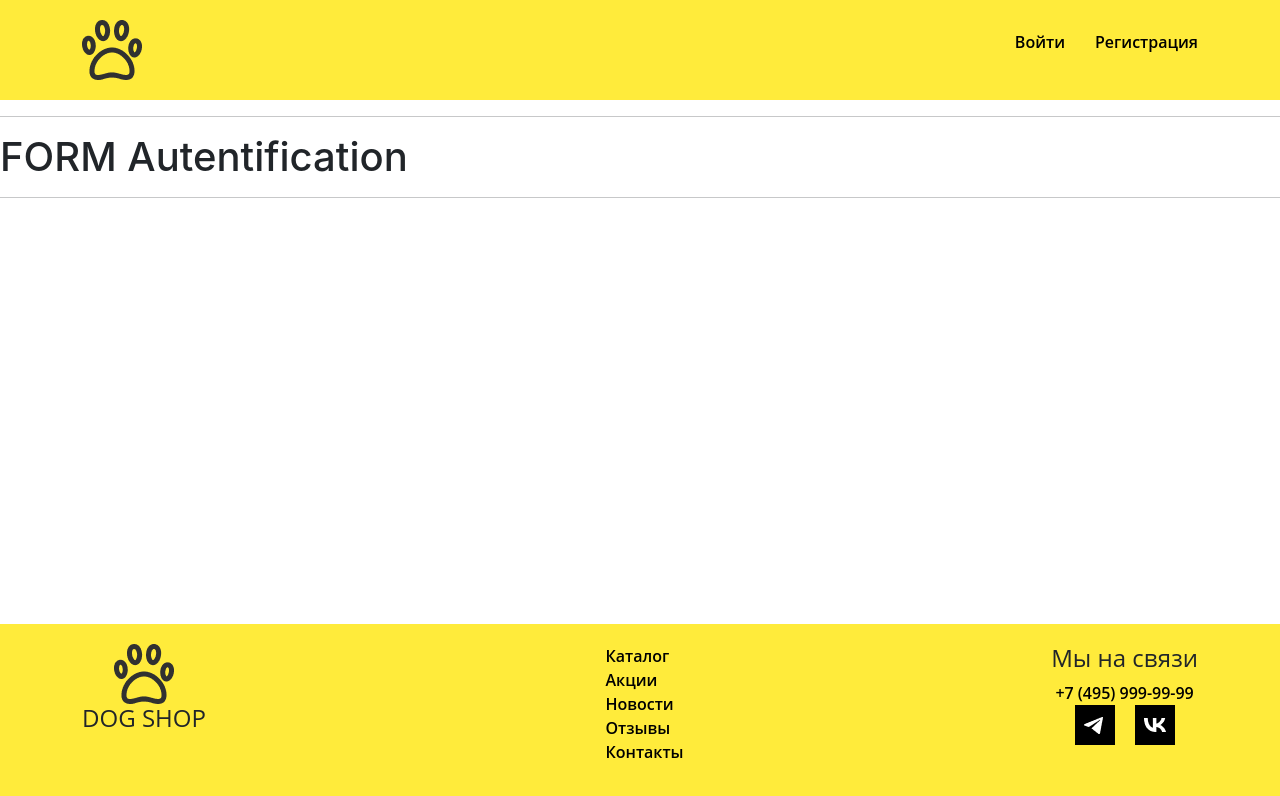
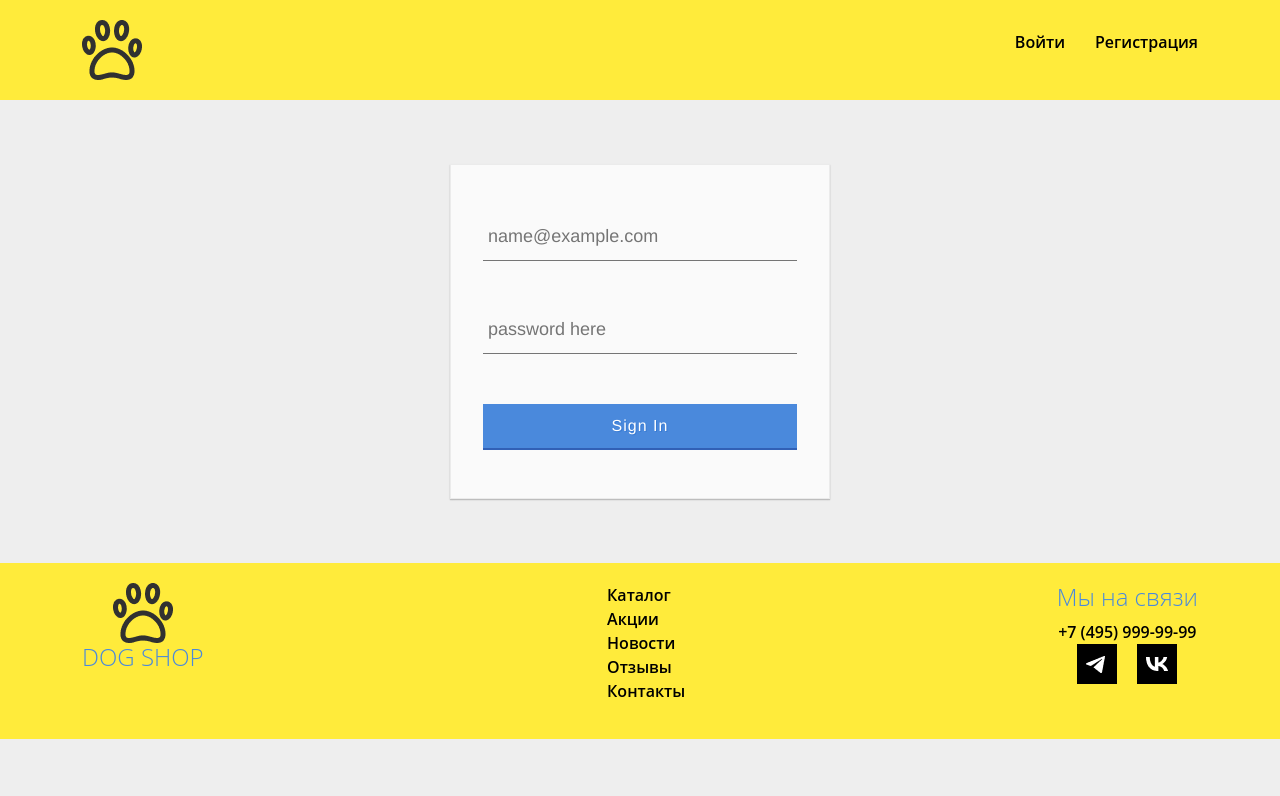
Before and after one commit to ASKqqq/DogShop, a React (Create React App) app: page /signin in a window 1280 px wide. Shown: the top 796 px of the page. Built offline with nearby package versions, Linux system fonts and the light colour scheme.

Commit message:
added stayles singup singin pages

```diff
--- a/src/App.jsx
+++ b/src/App.jsx
@@ -9,9 +9,7 @@ function App() {
   return (
     <>
       <Header />
-      <hr />
       <Outlet />
-      <hr />
       <Footer />
     </>
   )
--- a/src/components/Footer/Footer.module.css
+++ b/src/components/Footer/Footer.module.css
@@ -3,10 +3,10 @@ footer {
   font-family: 'Open Sans', sans-serif;
   font-size: 16px;
   line-height: 1.5;
-  position: fixed;
+  /* position: fixed;
   left: 0px;
   bottom: 0px;
-  width: 100%;
+  width: 100%; */
 }
 
 .footer__container {
--- a/src/components/Main/Main.jsx
+++ b/src/components/Main/Main.jsx
@@ -1 +1 @@
-export const Main = () => <h1>Welcom to the shop</h1>
+export const Main = () => <h1>Welcome to the shop</h1>
--- /dev/null
+++ b/src/components/Pages/AutentificationPage/Autentification.module.css
@@ -0,0 +1,207 @@
+* { box-sizing:border-box; }
+
+body {
+	font-family: Helvetica;
+	background: #eee;
+  -webkit-font-smoothing: antialiased;
+}
+
+hgroup {
+	text-align:center;
+	margin-top: 4em;
+}
+
+h1, h3 { font-weight: 300; }
+
+h1 { color: #636363; }
+
+h3 { color: #4a89dc; }
+
+form {
+	width: 380px;
+	margin: 4em auto;
+	padding: 3em 2em 2em 2em;
+	background: #fafafa;
+	border: 1px solid #ebebeb;
+	box-shadow: rgba(0,0,0,0.14902) 0px 1px 1px 0px,rgba(0,0,0,0.09804) 0px 1px 2px 0px;
+}
+
+.group {
+	position: relative;
+	margin-bottom: 45px;
+}
+
+input {
+	font-size: 18px;
+	padding: 10px 10px 10px 5px;
+	display: block;
+	background: #fafafa;
+	color: #636363;
+	width: 100%;
+	border: none;
+	border-radius: 0;
+	border-bottom: 1px solid #757575;
+}
+
+input:focus { outline: none; }
+
+
+/* Label */
+
+label {
+	color: #999;
+	font-size: 18px;
+	font-weight: normal;
+	position: absolute;
+	pointer-events: none;
+	left: 5px;
+	top: 10px;
+	transition: all 0.2s ease;
+}
+
+
+/* active */
+
+input:focus ~ label, input.used ~ label {
+	top: -20px;
+  transform: scale(.75); left: -2px;
+	/* font-size: 14px; */
+	color: #4a89dc;
+}
+
+
+/* Underline */
+
+.bar {
+	position: relative;
+	display: block;
+	width: 100%;
+}
+
+.bar:before, .bar:after {
+	content: '';
+	height: 2px;
+	width: 0;
+	bottom: 1px;
+	position: absolute;
+	background: #4a89dc;
+	transition: all 0.2s ease;
+}
+
+.bar:before { left: 50%; }
+
+.bar:after { right: 50%; }
+
+
+/* active */
+
+input:focus ~ .bar:before, input:focus ~ .bar:after { width: 50%; }
+
+
+/* Highlight */
+
+.highlight {
+	position: absolute;
+	height: 60%;
+	width: 100px;
+	top: 25%;
+	left: 0;
+	pointer-events: none;
+	opacity: 0.5;
+}
+
+
+/* active */
+
+input:focus ~ .highlight {
+	animation: inputHighlighter 0.3s ease;
+}
+
+
+/* Animations */
+
+@keyframes inputHighlighter {
+	from { background: #4a89dc; }
+	to 	{ width: 0; background: transparent; }
+}
+
+
+/* Button */
+
+.button {
+  position: relative;
+  display: inline-block;
+  padding: 12px 24px;
+  margin: .3em 0 1em 0;
+  width: 100%;
+  vertical-align: middle;
+  color: #fff;
+  font-size: 16px;
+  line-height: 20px;
+  -webkit-font-smoothing: antialiased;
+  text-align: center;
+  letter-spacing: 1px;
+  background: transparent;
+  border: 0;
+  border-bottom: 2px solid #3160B6;
+  cursor: pointer;
+  transition: all 0.15s ease;
+}
+.button:focus { outline: 0; }
+
+
+/* Button modifiers */
+
+.buttonBlue {
+  background: #4a89dc;
+  text-shadow: 1px 1px 0 rgba(39, 110, 204, .5);
+}
+
+.buttonBlue:hover { background: #357bd8; }
+
+
+/* Ripples container */
+
+.ripples {
+  position: absolute;
+  top: 0;
+  left: 0;
+  width: 100%;
+  height: 100%;
+  overflow: hidden;
+  background: transparent;
+}
+
+
+/* Ripples circle */
+
+.ripplesCircle {
+  position: absolute;
+  top: 50%;
+  left: 50%;
+  transform: translate(-50%, -50%);
+  opacity: 0;
+  width: 0;
+  height: 0;
+  border-radius: 50%;
+  background: rgba(255, 255, 255, 0.25);
+}
+
+.ripples.is-active .ripplesCircle {
+  animation: ripples .4s ease-in;
+}
+
+
+/* Ripples animation */
+
+@keyframes ripples {
+  0% { opacity: 0; }
+
+  25% { opacity: 1; }
+
+  100% {
+    width: 200%;
+    padding-bottom: 200%;
+    opacity: 0;
+  }
+}
--- a/src/components/Pages/AutentificationPage/AutentificationPage.jsx
+++ b/src/components/Pages/AutentificationPage/AutentificationPage.jsx
@@ -1 +1,28 @@
-export const AutentificationPage = () => <h1>FORM Autentification</h1>
+import classNames from 'classnames'
+import autStyles from './Autentification.module.css'
+
+export const AutentificationPage = () => (
+  <div className="container">
+    <form>
+      <div className={autStyles.group}>
+        <input type="email" placeholder="name@example.com" />
+        <span className={autStyles.highlight} />
+        <span className="bar" />
+      </div>
+      <div className={autStyles.group}>
+        <input type="password" placeholder="password here" />
+        <span className={autStyles.highlight} />
+        <span className="bar" />
+      </div>
+      <button
+        type="button"
+        className={classNames(autStyles.button, autStyles.buttonBlue)}
+      >
+        Sign In
+        <div className={classNames(autStyles.ripples, autStyles.buttonRipples)}>
+          <span className={autStyles.ripplesCircle} />
+        </div>
+      </button>
+    </form>
+  </div>
+)
--- /dev/null
+++ b/src/components/Pages/RegistrationPage/Registration.module.css
@@ -0,0 +1,207 @@
+* { box-sizing:border-box; }
+
+body {
+	font-family: Helvetica;
+	background: #eee;
+  -webkit-font-smoothing: antialiased;
+}
+
+hgroup {
+	text-align:center;
+	margin-top: 4em;
+}
+
+h1, h3 { font-weight: 300; }
+
+h1 { color: #636363; }
+
+h3 { color: #4a89dc; }
+
+form {
+	width: 380px;
+	margin: 4em auto;
+	padding: 3em 2em 2em 2em;
+	background: #fafafa;
+	border: 1px solid #ebebeb;
+	box-shadow: rgba(0,0,0,0.14902) 0px 1px 1px 0px,rgba(0,0,0,0.09804) 0px 1px 2px 0px;
+}
+
+.group {
+	position: relative;
+	margin-bottom: 45px;
+}
+
+input {
+	font-size: 18px;
+	padding: 10px 10px 10px 5px;
+	display: block;
+	background: #fafafa;
+	color: #636363;
+	width: 100%;
+	border: none;
+	border-radius: 0;
+	border-bottom: 1px solid #757575;
+}
+
+input:focus { outline: none; }
+
+
+/* Label */
+
+label {
+	color: #999;
+	font-size: 18px;
+	font-weight: normal;
+	position: absolute;
+	pointer-events: none;
+	left: 5px;
+	top: 10px;
+	transition: all 0.2s ease;
+}
+
+
+/* active */
+
+input:focus ~ label, input.used ~ label {
+	top: -20px;
+  transform: scale(.75); left: -2px;
+	/* font-size: 14px; */
+	color: #4a89dc;
+}
+
+
+/* Underline */
+
+.bar {
+	position: relative;
+	display: block;
+	width: 100%;
+}
+
+.bar:before, .bar:after {
+	content: '';
+	height: 2px;
+	width: 0;
+	bottom: 1px;
+	position: absolute;
+	background: #4a89dc;
+	transition: all 0.2s ease;
+}
+
+.bar:before { left: 50%; }
+
+.bar:after { right: 50%; }
+
+
+/* active */
+
+input:focus ~ .bar:before, input:focus ~ .bar:after { width: 50%; }
+
+
+/* Highlight */
+
+.highlight {
+	position: absolute;
+	height: 60%;
+	width: 100px;
+	top: 25%;
+	left: 0;
+	pointer-events: none;
+	opacity: 0.5;
+}
+
+
+/* active */
+
+input:focus ~ .highlight {
+	animation: inputHighlighter 0.3s ease;
+}
+
+
+/* Animations */
+
+@keyframes inputHighlighter {
+	from { background: #4a89dc; }
+	to 	{ width: 0; background: transparent; }
+}
+
+
+/* Button */
+
+.button {
+  position: relative;
+  display: inline-block;
+  padding: 12px 24px;
+  margin: .3em 0 1em 0;
+  width: 100%;
+  vertical-align: middle;
+  color: #fff;
+  font-size: 16px;
+  line-height: 20px;
+  -webkit-font-smoothing: antialiased;
+  text-align: center;
+  letter-spacing: 1px;
+  background: transparent;
+  border: 0;
+  border-bottom: 2px solid #3160B6;
+  cursor: pointer;
+  transition: all 0.15s ease;
+}
+.button:focus { outline: 0; }
+
+
+/* Button modifiers */
+
+.buttonBlue {
+  background: #4a89dc;
+  text-shadow: 1px 1px 0 rgba(39, 110, 204, .5);
+}
+
+.buttonBlue:hover { background: #357bd8; }
+
+
+/* Ripples container */
+
+.ripples {
+  position: absolute;
+  top: 0;
+  left: 0;
+  width: 100%;
+  height: 100%;
+  overflow: hidden;
+  background: transparent;
+}
+
+
+/* Ripples circle */
+
+.ripplesCircle {
+  position: absolute;
+  top: 50%;
+  left: 50%;
+  transform: translate(-50%, -50%);
+  opacity: 0;
+  width: 0;
+  height: 0;
+  border-radius: 50%;
+  background: rgba(255, 255, 255, 0.25);
+}
+
+.ripples.is-active .ripplesCircle {
+  animation: ripples .4s ease-in;
+}
+
+
+/* Ripples animation */
+
+@keyframes ripples {
+  0% { opacity: 0; }
+
+  25% { opacity: 1; }
+
+  100% {
+    width: 200%;
+    padding-bottom: 200%;
+    opacity: 0;
+  }
+}
--- a/src/components/Pages/RegistrationPage/RegistrationPage.jsx
+++ b/src/components/Pages/RegistrationPage/RegistrationPage.jsx
@@ -1 +1,33 @@
-export const RegistrationPage = () => <h1>FORM Registration</h1>
+import classNames from 'classnames'
+import regStyles from './Registration.module.css'
+
+export const RegistrationPage = () => (
+  <div className="container">
+    <form>
+      <div className={regStyles.group}>
+        <input type="email" placeholder="name@example.com" />
+        <span className={regStyles.highlight} />
+        <span className="bar" />
+      </div>
+      <div className={regStyles.group}>
+        <input type="text" placeholder="sm9" />
+        <span className={regStyles.highlight} />
+        <span className="bar" />
+      </div>
+      <div className={regStyles.group}>
+        <input type="password" placeholder="password here" />
+        <span className={regStyles.highlight} />
+        <span className="bar" />
+      </div>
+      <button
+        type="button"
+        className={classNames(regStyles.button, regStyles.buttonBlue)}
+      >
+        Sign Up
+        <div className={classNames(regStyles.ripples, regStyles.buttonRipples)}>
+          <span className={regStyles.ripplesCircle} />
+        </div>
+      </button>
+    </form>
+  </div>
+)
```
